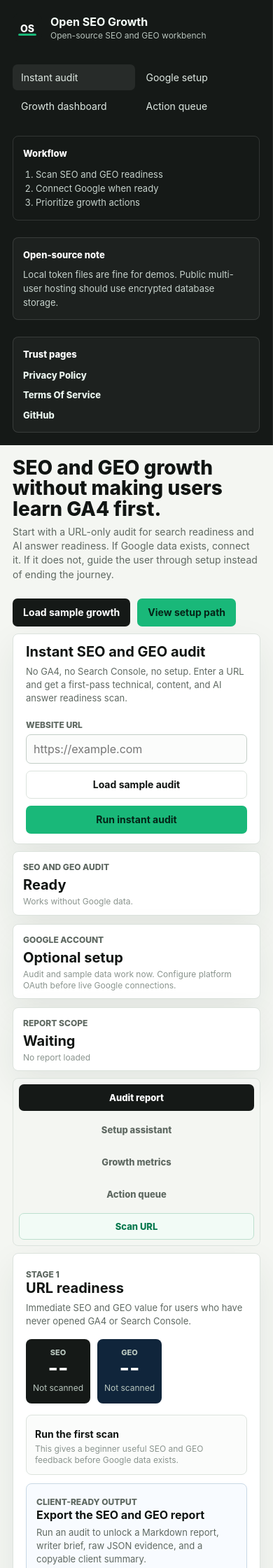
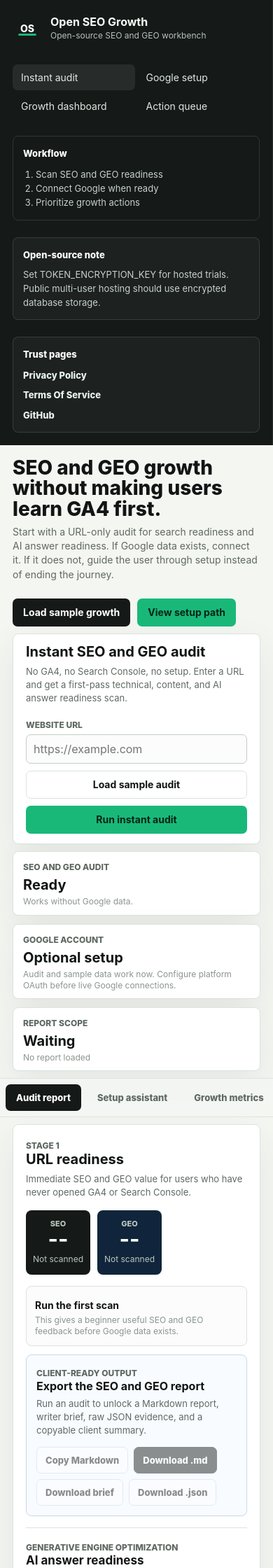
Before and after one commit to Lumo016/open-seo-growth, a Flask app: page / in a window 390 px wide. Shown: the top 2240 px of the page at 70% size. Run offline with Flask 3, Linux system fonts and the light colour scheme; some libraries are stand-ins or nearby versions.

Commit message:
Improve workspace navigation UX

```diff
--- a/static/app.js
+++ b/static/app.js
@@ -719,6 +719,16 @@
   document.querySelectorAll("[data-view-target]").forEach((button) => {
     button.classList.toggle("active", button.dataset.viewTarget === viewId);
   });
+}
+
+function scrollWorkspaceIntoView() {
+  document.querySelector(".workspace-tabs")?.scrollIntoView({ behavior: "smooth", block: "start" });
+}
+
+function updateBackToTopButton() {
+  const button = $("backToTopBtn");
+  if (!button) return;
+  button.classList.toggle("visible", window.scrollY > 520);
 }
 
 function currentWebsiteUrl() {
@@ -1667,7 +1677,7 @@
     if (state.session && !state.session.oauth_ready) {
       event.preventDefault();
       setActiveView("setupView");
-      document.querySelector(".workspace-tabs")?.scrollIntoView({ behavior: "smooth", block: "start" });
+      scrollWorkspaceIntoView();
       showToast("Google can be added later. Start with the audit, then follow the setup path.");
     }
   });
@@ -1676,14 +1686,23 @@
     $("audit").scrollIntoView({ behavior: "smooth", block: "start" });
     $("auditUrlInput").focus({ preventScroll: true });
   });
+  $("backToTopBtn").addEventListener("click", () => {
+    window.scrollTo({ top: 0, behavior: "smooth" });
+    $("auditUrlInput").focus({ preventScroll: true });
+  });
   document.querySelectorAll("[data-view-target]").forEach((button) => {
-    button.addEventListener("click", () => setActiveView(button.dataset.viewTarget));
+    button.addEventListener("click", () => {
+      setActiveView(button.dataset.viewTarget);
+      scrollWorkspaceIntoView();
+    });
   });
+  window.addEventListener("scroll", updateBackToTopButton, { passive: true });
 }
 
 renderAuditEmpty();
 renderGrowthReportEmpty();
 wireEvents();
 updateGoogleLauncher();
+updateBackToTopButton();
 renderSimulator();
 refreshSession().catch((error) => showToast(error.message, "error"));
--- a/static/styles.css
+++ b/static/styles.css
@@ -1775,6 +1824,22 @@
 
   .side-nav {
     grid-template-columns: repeat(4, minmax(0, 1fr));
+  }
+
+  .workspace-tabs {
+    top: 0;
+    display: flex;
+    overflow-x: auto;
+    overscroll-behavior-x: contain;
+    scrollbar-width: thin;
+  }
+
+  .workspace-tab,
+  .workspace-jump {
+    min-width: max-content;
+    padding-right: 14px;
+    padding-left: 14px;
+    white-space: nowrap;
   }
 
   .hero,
@@ -1837,7 +1902,6 @@
   .readiness-checklist,
   .status-strip,
   .audit-summary,
-  .workspace-tabs,
   .mini-list,
   .quick-win-list,
   .launcher-url,
@@ -1867,6 +1931,14 @@
     grid-template-columns: repeat(2, minmax(0, 1fr));
   }
 
+  .workspace-tabs {
+    margin-right: -18px;
+    margin-left: -18px;
+    border-right: 0;
+    border-left: 0;
+    border-radius: 0;
+  }
+
   .opportunity-row {
     grid-template-columns: auto minmax(0, 1fr);
   }
--- a/templates/index.html
+++ b/templates/index.html
@@ -47,7 +47,7 @@
         </section>
         <section class="side-card quiet">
           <span>Open-source note</span>
-          <p>Local token files are fine for demos. Public multi-user hosting should use encrypted database storage.</p>
+          <p>Set TOKEN_ENCRYPTION_KEY for hosted trials. Public multi-user hosting should use encrypted database storage.</p>
         </section>
         <section class="side-card quiet">
           <span>Trust pages</span>
@@ -479,6 +479,7 @@
         </section>
       </main>
     </div>
+    <button id="backToTopBtn" class="scroll-top-button" type="button" aria-label="Back to top">Top</button>
     <div id="toast" class="toast" role="status" aria-live="polite"></div>
     <script src="/static/app.js"></script>
   </body>
```
Also changed, not shown: other parts of static/styles.css (+49 -0 lines).
